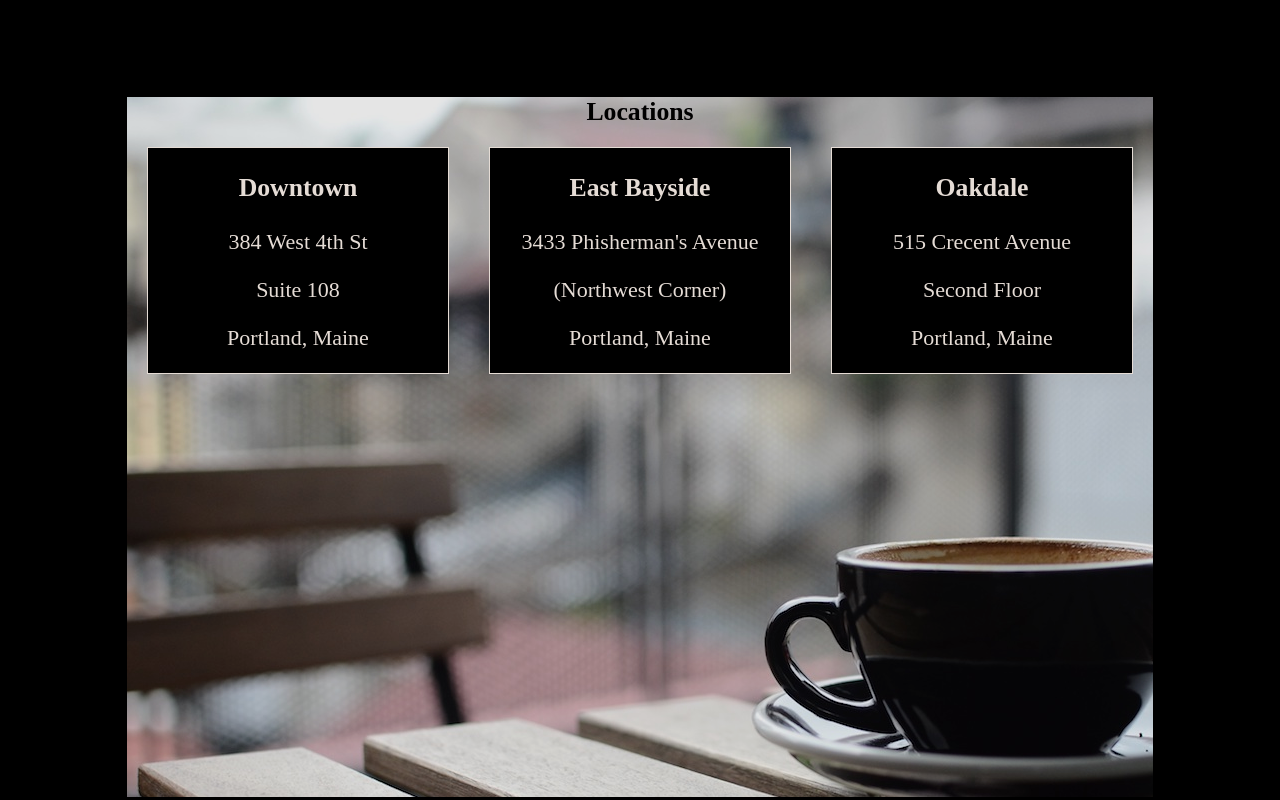
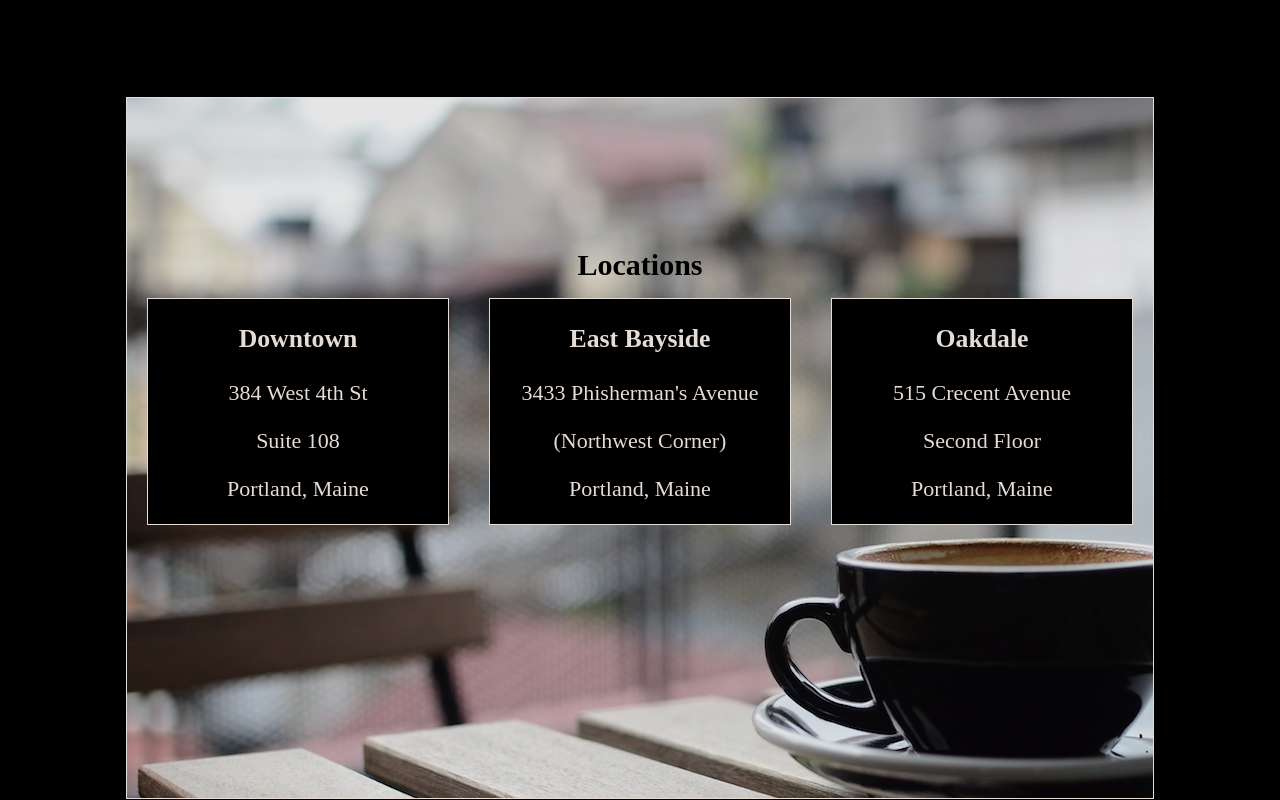
Before and after one commit to MartinaGV1/Codecademy-TeaCozy, a plain HTML site: page index.html in a window 1280 px wide. Shown: the part 1549-2349 px from the top of the page. Drawn offline with Linux system fonts and the light colour scheme.

Commit message:
Change margins

```diff
--- a/styles.css
+++ b/styles.css
@@ -107,13 +107,15 @@ main {
     justify-content: center;
     align-content: center;
     text-align: center;
+    border: 1px solid seashell;
 }
 
 #first-h3 {
     position: absolute;
     color: black;
-    margin: auto;
+    margin: 150px auto auto auto;
     display: block;
+    font-size: 30px;
 }
 
 .location {
@@ -121,7 +123,7 @@ main {
     width: 300px;
     height: fit-content;
     background-color: black;
-    margin: 50px 20px auto 20px;
+    margin: 200px 20px auto 20px;
     text-align: center;
     border: 1px solid seashell;
     padding: 0;
```
